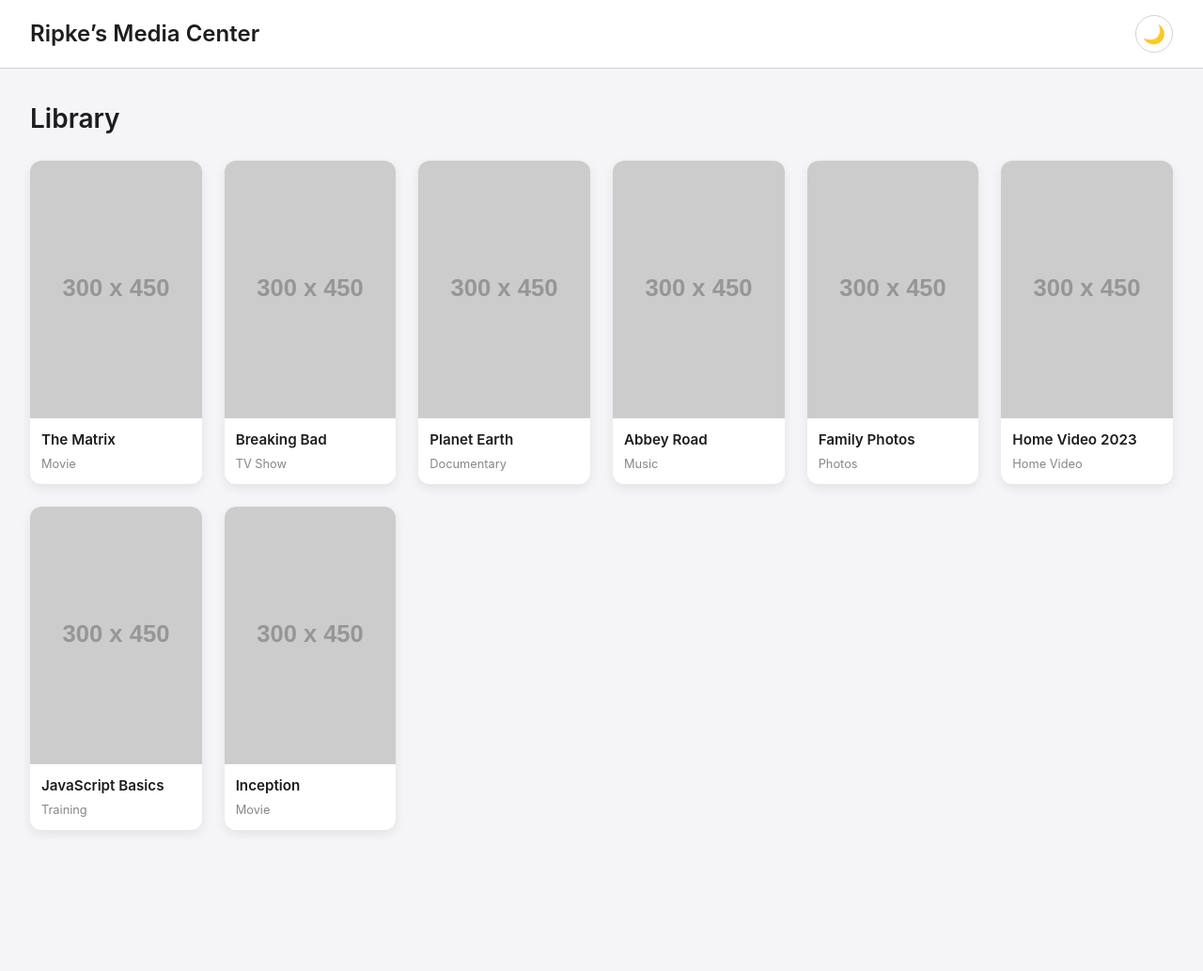
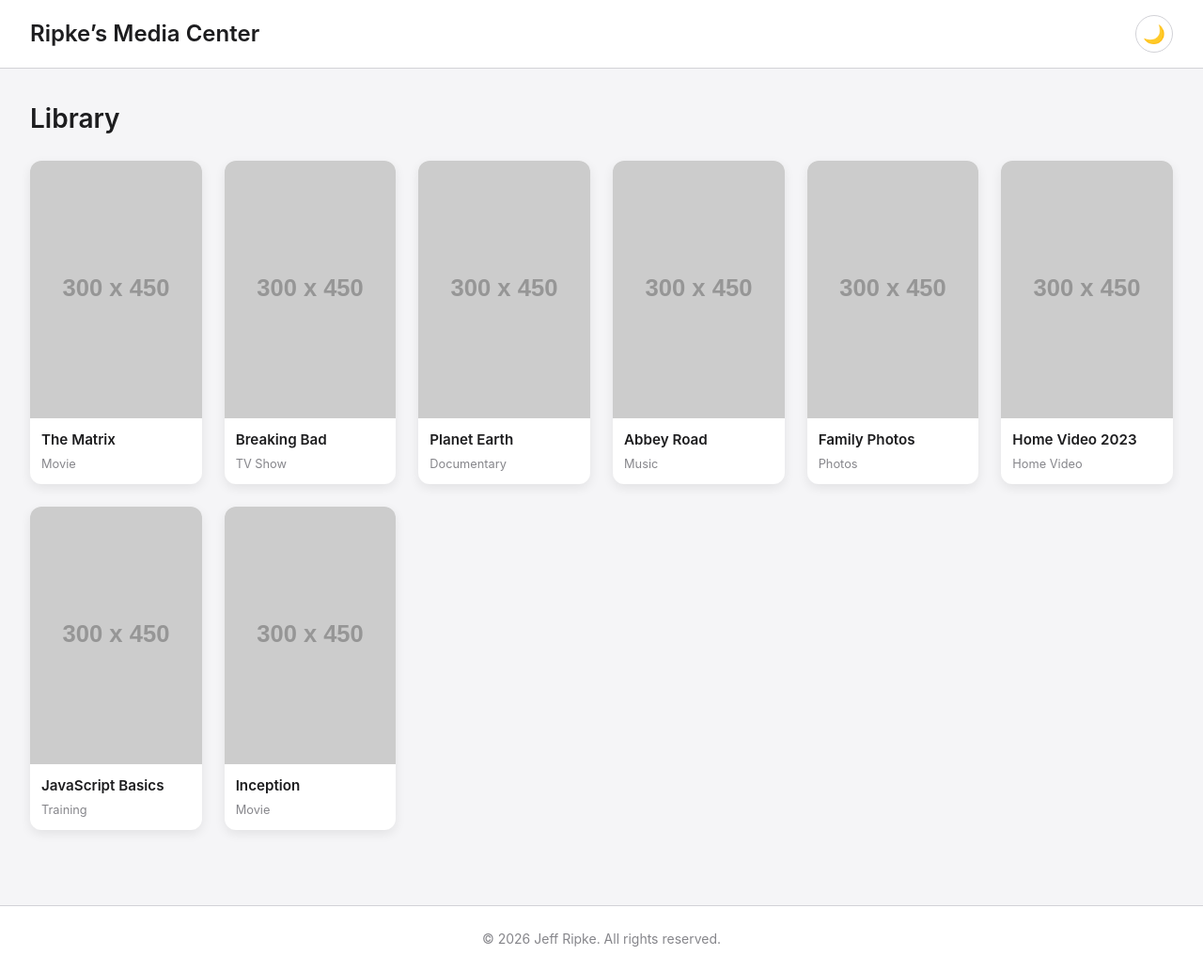
Before and after one commit to jripke74/ripkes-media-center, a plain HTML site: page index.html in a window 1280 px wide. Shown: the whole page at 94% size. Before the commit the page ends 915 px from the top, so only its background shows below. Drawn offline with Linux system fonts and the light colour scheme; placeholder pictures from the web are drawn by us.

Commit message:
add setCurrentYear() function

```diff
--- a/css/styles.css
+++ b/css/styles.css
@@ -127,3 +127,17 @@ main {
 body.dark .media-type {
   color: #98989d;
 }
+
+.footer {
+  text-align: center;
+  padding: 1.5rem 2rem;
+  margin-top: 3rem;
+  border-top: 1px solid var(--border);
+  font-size: 0.875rem;
+  color: #86868b;
+  background-color: var(--header-bg);
+}
+
+body.dark .footer {
+  color: #98989d;
+}
--- a/index.html
+++ b/index.html
@@ -58,6 +58,10 @@
     </section>
   </main>
 
+  <footer class="footer">
+    <p>&copy; <span id="current-year"></span> Jeff Ripke. All
+      rights reserved.</p>
+  </footer>
   <script src="js/app.js"></script>
 </body>
 
--- a/js/app.js
+++ b/js/app.js
@@ -89,8 +89,16 @@ function setupThemeToggle() {
   });
 }
 
+function setCurrentYear() {
+  const yearSpan = document.getElementById("current-year");
+  if (yearSpan) {
+    yearSpan.textContent = new Date().getFullYear();
+  }
+}
+
 // Run when the page loads
 document.addEventListener("DOMContentLoaded", () => {
   renderMediaGrid();
   setupThemeToggle();
+  setCurrentYear();
 });
```
